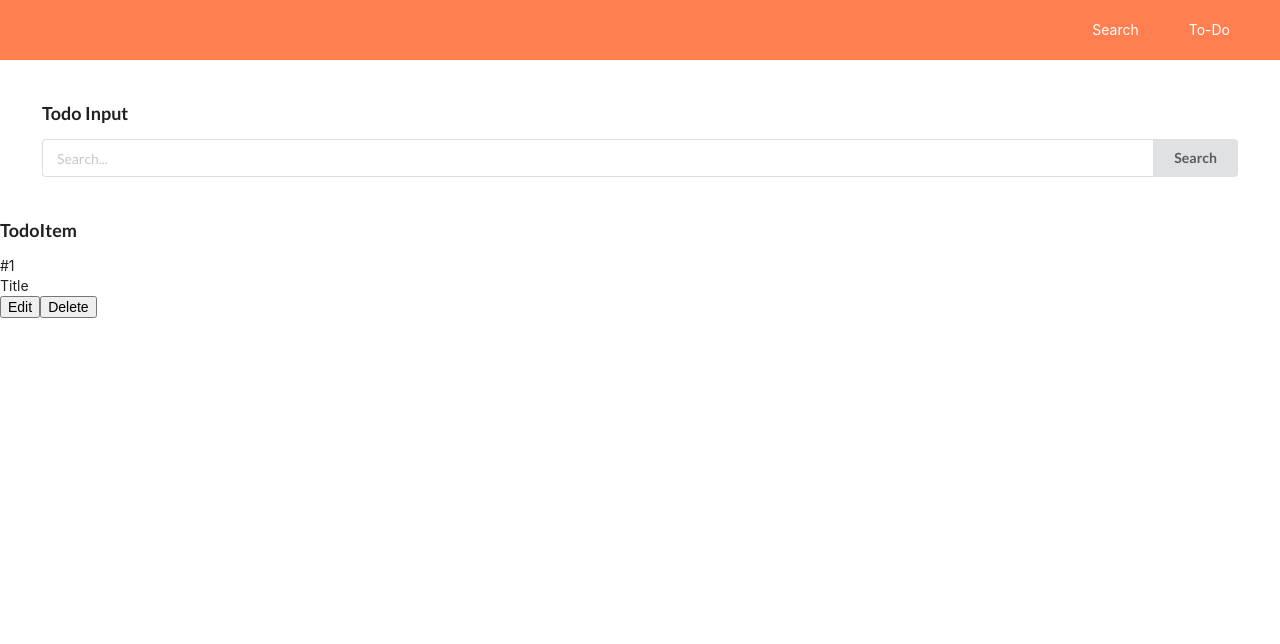
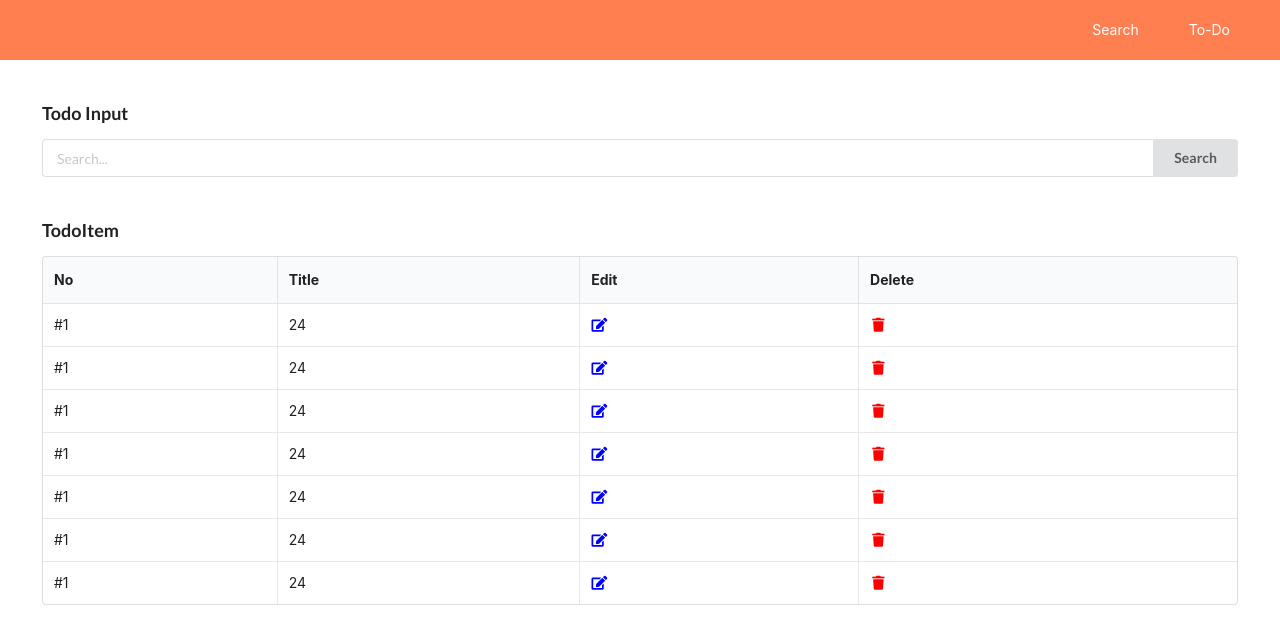
Before and after one commit to arifpro/react-redux-thunk-app, a React (Create React App) app: page / in a window 1280 px wide. Shown: the top 644 px of the page. Built offline with nearby package versions, Linux system fonts and the light colour scheme.

Commit message:
todo list

```diff
--- a/src/components/ToDo/TodoItem.js
+++ b/src/components/ToDo/TodoItem.js
@@ -2,15 +2,16 @@ import React from 'react'
 
 const TodoItem = () => {
     return (
-        <div>
-            <h3>TodoItem</h3>
-            <div className="row">
-                <div>#1</div>
-                <div>Title</div>
-                <button>Edit</button>
-                <button>Delete</button>
-            </div>
-        </div>
+        <tr>
+            <td data-label="No">#1</td>
+            <td data-label="Title">24</td>
+            <td data-label="Edit" onClick={() => null} style={{ color: 'blue' }}>
+                <i class="edit icon"></i>
+            </td>
+            <td data-label="Delete" onClick={() => null} style={{ color: 'red' }}>
+                <i class="trash icon"></i>
+            </td>
+        </tr>
     )
 }
 
--- a/src/components/ToDo/TodoList.js
+++ b/src/components/ToDo/TodoList.js
@@ -4,7 +4,28 @@ import TodoItem from './TodoItem'
 const TodoList = () => {
     return (
         <div>
-            <TodoItem />
+            <section style={{ margin: '3rem' }}>
+                <h3>TodoItem</h3>
+                <table class="ui celled table">
+                    <thead>
+                        <tr>
+                            <th>No</th>
+                            <th>Title</th>
+                            <th>Edit</th>
+                            <th>Delete</th>
+                        </tr>
+                    </thead>
+                    <tbody>
+                        <TodoItem />
+                        <TodoItem />
+                        <TodoItem />
+                        <TodoItem />
+                        <TodoItem />
+                        <TodoItem />
+                        <TodoItem />
+                    </tbody>
+                </table>
+            </section>
         </div>
     )
 }
--- /dev/null
+++ b/src/components/data/todos.js
@@ -0,0 +1,3 @@
+export const todos = [
+
+];
```
